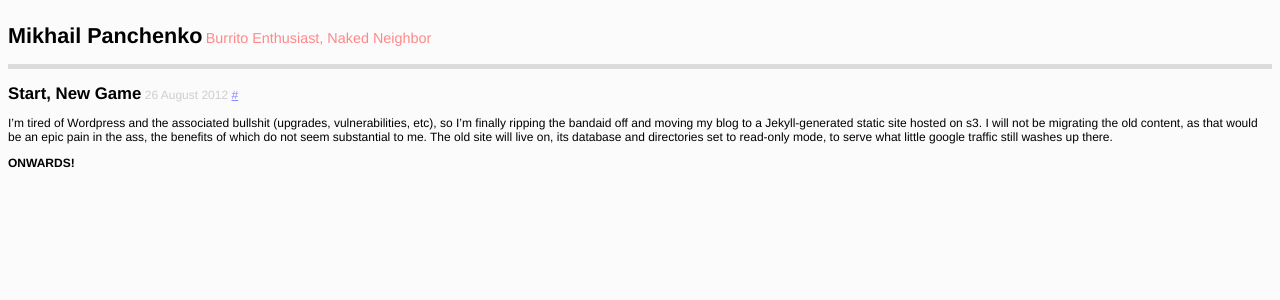
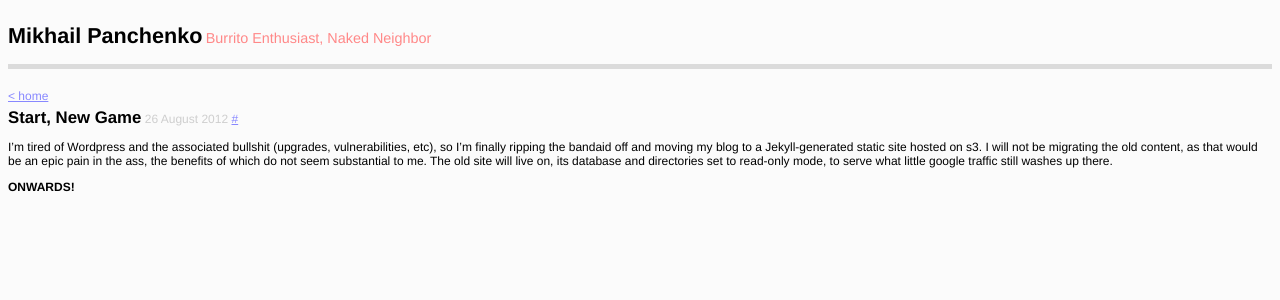
Before and after one commit to mihasya/mihasya.github.com, a Jekyll site: the page built from _posts/2012-08-26-Start-New-Game.markdown, in a window 1280 px wide. Shown: the top 300 px of the page. Built offline with Jekyll 4.4.1, drawn with Linux system fonts in a browser that asks for light colours.

Commit message:
minor progress towards a presentable website

```diff
--- a/_layouts/post.html
+++ b/_layouts/post.html
@@ -1,6 +1,7 @@
 ---
 layout: base
 ---
+<div class="post-nav"><a href="/">&lt; home</a></div>
 <div class="post">
     <div class="post-header">
         <span class="title">{{ page.title }}</span>
--- a/css/base.css
+++ b/css/base.css
@@ -47,3 +47,7 @@ html {
 a {
     color: #8888ff
 }
+
+.post-nav {
+    padding: 5px 0;
+}
--- a/index.html
+++ b/index.html
@@ -6,7 +6,7 @@ layout: base
     <div class="post-header">
         <span class="title">{{ post.title }}</span>
         <span class="date">{{ post.date | date_to_long_string }}</span>
-        <span class="permalink"><a href="{{ post.url }}">#</a>{{ post.date }}</span>
+        <span class="permalink"><a href="{{ post.url }}">#</a></span>
     </div>
     <div class="post-body">
         {{ post.content }}
```
